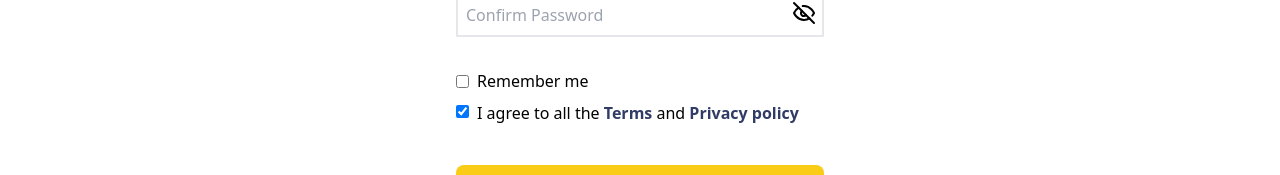
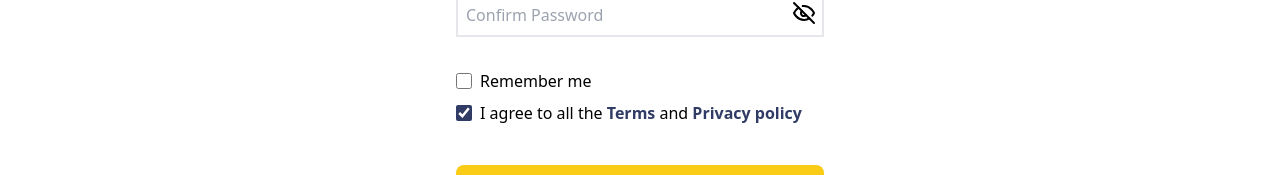
Before and after one commit to Sarowar-Hossain/hola-home-website, a Next.js app: page /sign-up in a window 1280 px wide. Shown: the part 869-1044 px from the top of the page. Built offline with nearby package versions, Linux system fonts and the light colour scheme; no server answers.

Commit message:
checkbox color updated

```diff
--- a/pages/sign-up.js
+++ b/pages/sign-up.js
@@ -226,7 +226,7 @@ const SignUp = () => {
                 </>
                 <div className="mt-8">
                     <div className="flex items-center gap-2 text-sm md:text-base">
-                        <input type="checkbox" {...register('remember')} />
+                        <input className='check-box-custom' type="checkbox" {...register('remember')} />
                         <p>Remember me</p>
                     </div>
                     {errors.remember && (
@@ -240,7 +240,7 @@ const SignUp = () => {
                             checked={isChecked}
                             onClick={() => setIsChecked(!isChecked)}
                             {...register('agreement')}
-                            className="mt-1"
+                            className="mt-1 check-box-custom"
                         />
                         <p className="text-start">
                             I agree to all the{' '}
--- a/styles/globals.css
+++ b/styles/globals.css
@@ -50,3 +50,10 @@ body {
     width: 100% !important;
   }
 }
+
+input[type='checkbox'] {
+  accent-color: #313C66 !important;
+  mix-blend-mode: multiply;
+  width: 16px !important;
+  height: 16px !important;
+}
```
